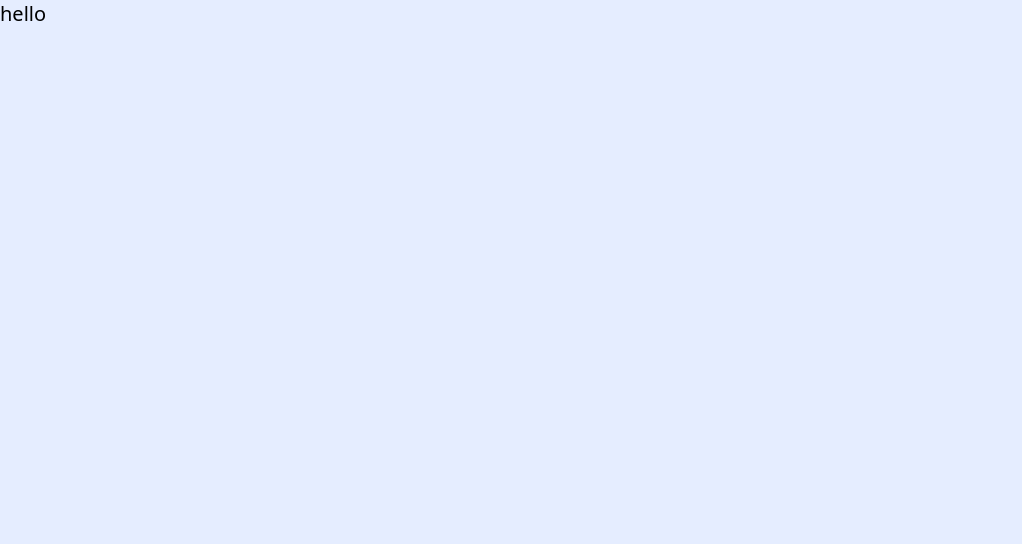
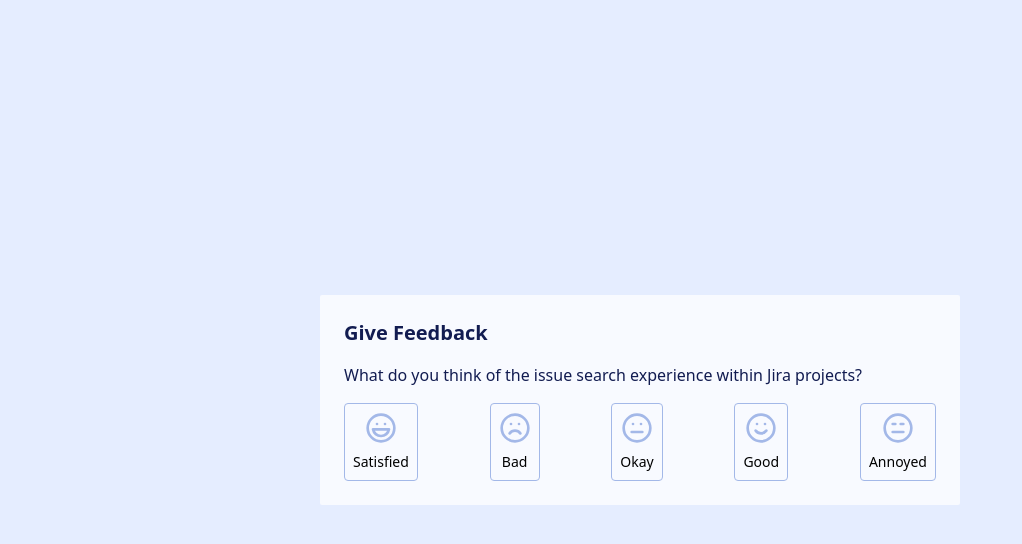
Before and after one commit to NaifIT11/feedback-form-with-custom-radio-buttons, a Next.js app: page / in a window 1280 px wide. Shown: the top 544 px of the page, without its empty margins (0-1022 px from the left). Built offline with nearby package versions, Linux system fonts and the light colour scheme.

Commit message:
did a lot of work using radix ... etc

```diff
--- /dev/null
+++ b/src/app/components/Feedback.tsx
@@ -0,0 +1,51 @@
+import { RadioGroup, RadioGroupItem } from "@radix-ui/react-radio-group";
+import { Annoyed, Frown, Laugh, Meh, Smile } from "lucide-react";
+
+export default function Feedback() {
+  const radioItemsValues = [
+    {
+        value: "Satisfied",
+        SVG: <Laugh className="w-8 h-8 text-blue-300" />,
+    },
+    {
+        value: "Bad",
+        SVG: <Frown className="w-8 h-8 text-blue-300" />,
+    },
+    {
+        value: "Okay",
+        SVG: <Meh className="w-8 h-8 text-blue-300" />,
+    },
+    {
+        value: "Good",
+        SVG: <Smile className="w-8 h-8 text-blue-300" />,
+    },
+    {
+        value: "Annoyed",
+        SVG: <Annoyed className="w-8 h-8 text-blue-300" />,
+    },
+  ];
+  return (
+    <div className="w-3/4 md:w-1/2 rounded-sm p-6 bg-white-200 absolute top-1/2 left-1/2 -translate-x-1/2 -translate-y-1/2">
+      <div className="space-y-4">
+        <h1 className="text-xl text-blue-900 font-semibold">Give Feedback</h1>
+        <p className="text-base text-blue-900 font-medium">
+          What do you think of the issue search experience within Jira projects?
+        </p>
+      </div>
+      <form className="mt-4 flex flex-col gap-4">
+        <RadioGroup className="flex gap-2 justify-between">
+          {radioItemsValues.map((ri) => (
+            <RadioGroupItem value={ri.value}>
+              <div className="flex flex-col items-center gap-2 p-2 rounded bg-white border border-blue-300 rounded border-blue-300">
+                {ri.SVG}
+                <div role="heading" className="text-sm">
+                  {ri.value}
+                </div>
+              </div>
+            </RadioGroupItem>
+          ))}
+        </RadioGroup>
+      </form>
+    </div>
+  );
+}
--- a/src/app/page.tsx
+++ b/src/app/page.tsx
@@ -1,7 +1,8 @@
+import Feedback from "./components/Feedback";
 
 
 export default function Home() {
   return (
-    <h1 className="text-xl">hello</h1>
+    <Feedback />
   );
 }
```
Also changed, not shown: package.json (+7 -5 lines), 1 other file (tests, documents, lock files or other folders).
